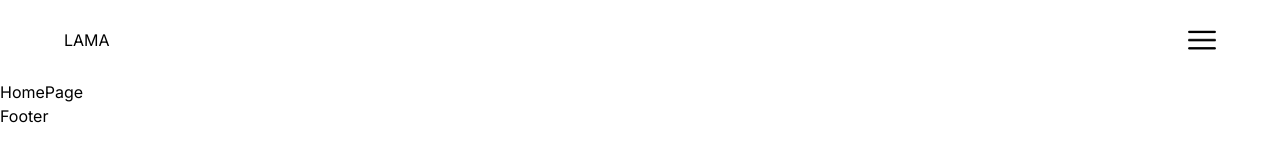
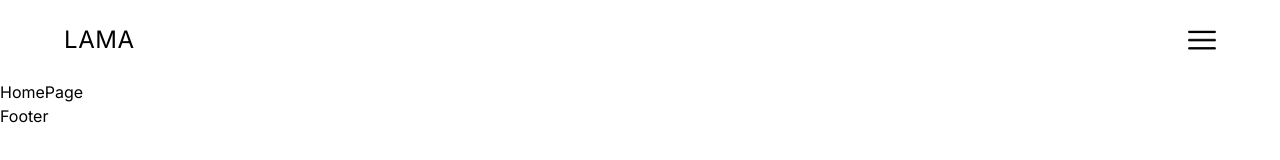
Before and after one commit to HimashaNethmini/admin-dashboard, a Next.js app: page / in a window 1280 px wide. Shown: the top 160 px of the page. Built offline with nearby package versions, Linux system fonts and the light colour scheme.

Commit message:
add letter spacing

```diff
--- a/src/app/components/Navbar.tsx
+++ b/src/app/components/Navbar.tsx
@@ -8,7 +8,9 @@ const Navbar = () => {
         <div className="h-full flex items-center justify-between">  {/*gap between menu icon and header name */}
 
           {/* Mobile - menu bar for only mobile users*/}
-          <Link href="/">LAMA</Link>
+          <Link href="/">
+            <div className="text-2xl tracking-wide">LAMA</div> {/*add letter spacing */}
+          </Link>
           <Menu/>
 
         </div>
```
